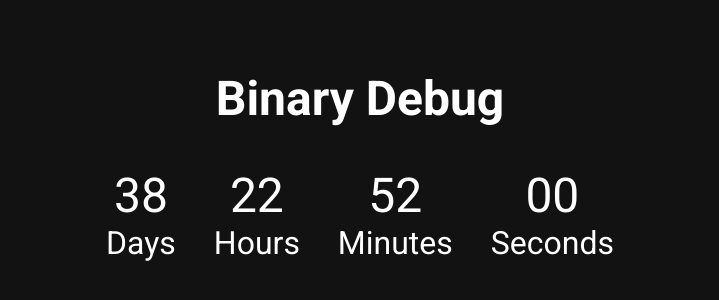
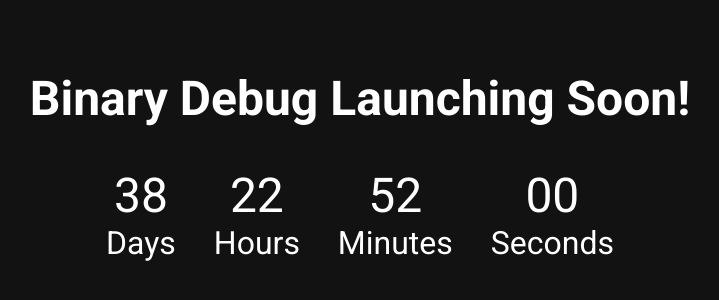
Before and after one commit to al-mohaimin-farabi/binarydebugcountdown, a plain HTML site: page index.html in a window 1280 px wide. Shown: the part 250-550 px from the top of the page, without its empty margins (280-999 px from the left). Drawn offline with Linux system fonts and the light colour scheme.

Commit message:
tab title changed

```diff
--- a/index.html
+++ b/index.html
@@ -3,7 +3,7 @@
   <head>
     <meta charset="UTF-8" />
     <meta name="viewport" content="width=device-width, initial-scale=1.0" />
-    <title>Binary Debug Launch Countdown</title>
+    <title>Binary Debug</title>
     <link
       href="https://fonts.googleapis.com/css2?family=Roboto:wght@400;700&display=swap"
       rel="stylesheet" />
@@ -39,7 +39,7 @@
     </style>
   </head>
   <body>
-    <h1>Binary Debug</h1>
+    <h1>Binary Debug Launching Soon!</h1>
     <div id="countdown">
       <div class="countdown-item">
         <span id="days">0</span>
```
